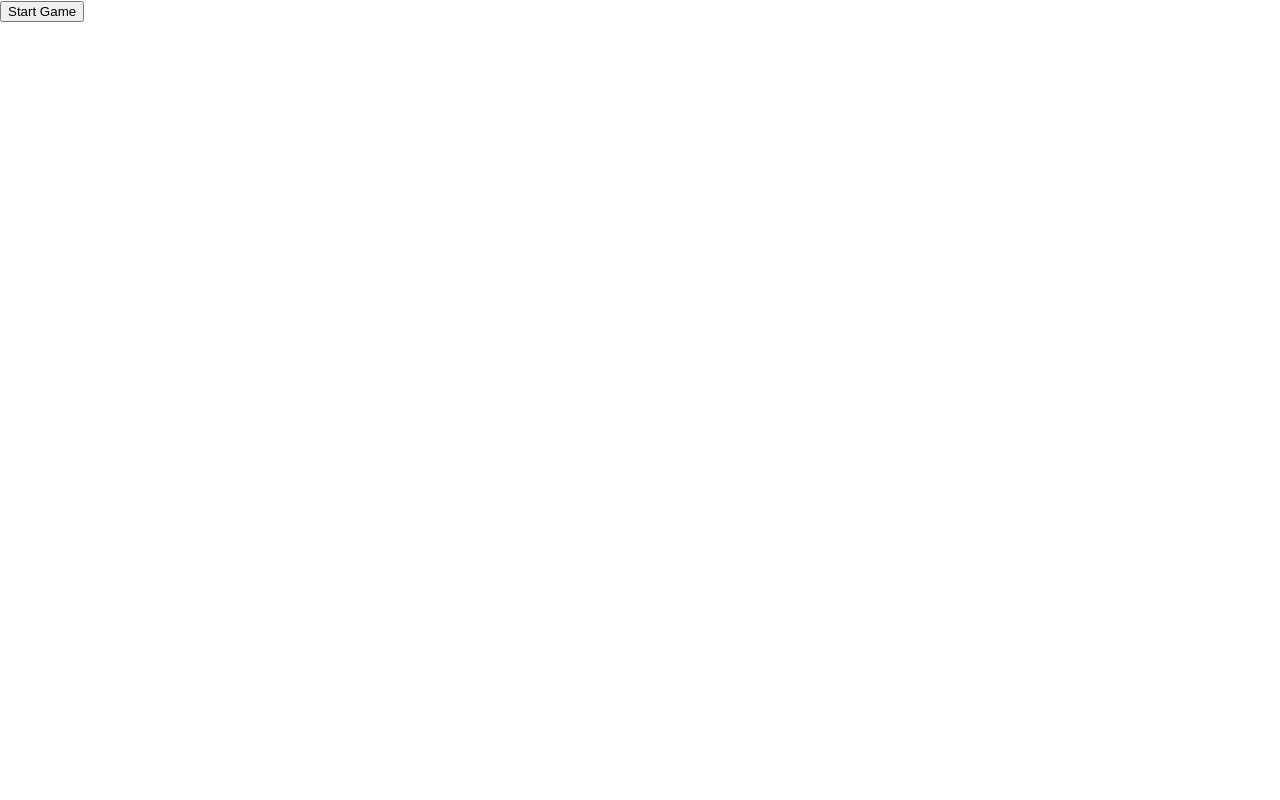
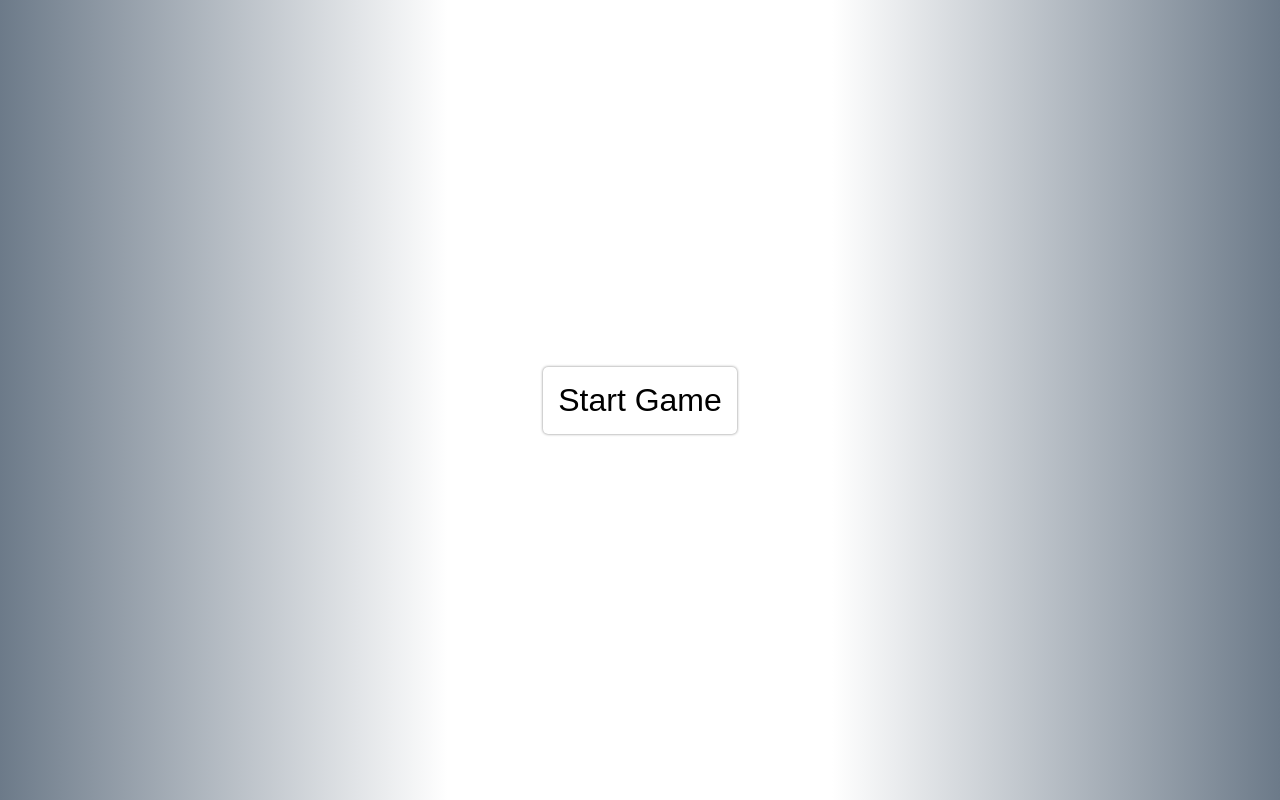
Before and after one commit to PlatypussDivva/turnbasedbattle, a React (Create React App) app: page / in a window 1280 px wide. Built offline with nearby package versions, Linux system fonts and the light colour scheme.

Commit message:
BattleMenu Component

```diff
--- a/src/components/App/App.js
+++ b/src/components/App/App.js
@@ -1,3 +1,4 @@
+import { BattleMenu } from "components/BattleMenu";
 import { StartMenu } from "components/StartMenu";
 import { useState } from "react";
 import styles from "./styles.module.css";
@@ -11,7 +12,7 @@ export const App = () => {
         <StartMenu onStartClick={() => setMode("battle")} />
       )}
 
-      {mode === "battle" && <>Battle mode</>}
+      {mode === "battle" && <BattleMenu />}
 
       {mode === "gameOver" && <>Game Over</>}
     </div>
--- a/src/components/App/styles.module.css
+++ b/src/components/App/styles.module.css
@@ -1,2 +1,16 @@
 .main {
+  background: linear-gradient(
+    90deg,
+    rgba(108, 122, 137, 1) 0%,
+    rgba(255, 255, 255, 1) 35%,
+    rgba(255, 255, 255, 1) 65%,
+    rgba(108, 122, 137, 1) 100%
+  );
+
+  width: 100vw;
+  height: 100vh;
+  display: flex;
+  align-items: center;
+  flex-direction: column;
+  justify-content: space-between;
 }
--- /dev/null
+++ b/src/components/BattleMenu/BattleMenu.js
@@ -0,0 +1,5 @@
+import styles from "./styles.module.css";
+
+export const BattleMenu = () => {
+  return <div className={styles.main}>Battle Menu Component</div>;
+};
--- /dev/null
+++ b/src/components/BattleMenu/index.js
@@ -0,0 +1 @@
+export * from "./BattleMenu";
--- /dev/null
+++ b/src/components/BattleMenu/styles.module.css
@@ -0,0 +1,2 @@
+.main {
+}
--- a/src/components/StartMenu/styles.module.css
+++ b/src/components/StartMenu/styles.module.css
@@ -1,2 +1,16 @@
 .main {
+  height: 100vh;
+  display: flex;
+  align-items: center;
 }
+
+.startButton {
+  border: none;
+  outline: none;
+  padding: 15px;
+  font-size: 32px;
+  cursor: pointer;
+  border-radius: 5px;
+  background-color: white;
+  box-shadow: 0px 0px 3px gray;
+}
--- a/src/components/index.js
+++ b/src/components/index.js
@@ -1,2 +1,3 @@
 export * from "./App";
 export * from "./StartMenu";
+export * from "./BattleMenu";
```
